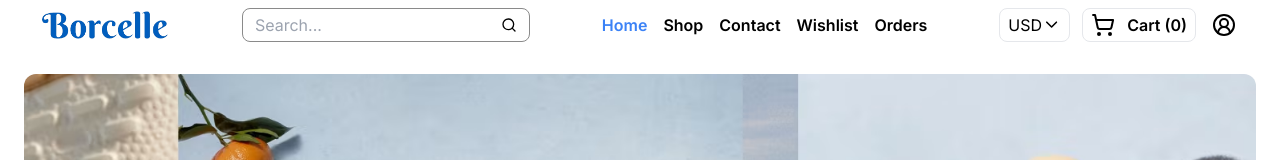
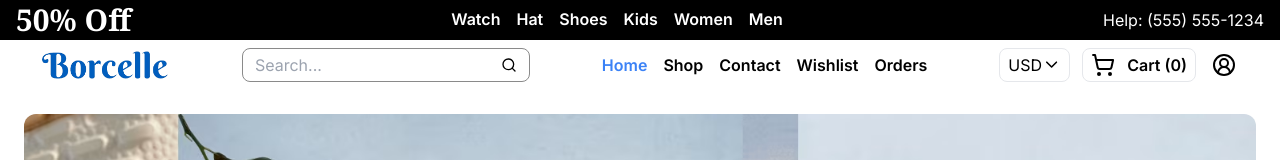
Before and after one commit to AnasAAhmed/ecom_store, a Next.js app: page / in a window 1280 px wide. Shown: the top 160 px of the page. Built offline with nearby package versions, Linux system fonts and the light colour scheme; no server answers; the database is empty.

Commit message:
adding discount %

```diff
--- a/components/Collections.tsx
+++ b/components/Collections.tsx
@@ -13,16 +13,16 @@ const Collections = async () => {
       ) : (
         <div className="flex flex-wrap items-center justify-center gap-8">
           {collections.map((collection: CollectionType) => (
-            <Link href={`/collections/${collection._id}`} key={collection._id}>
+            <Link href={`/collections/${collection._id}`} key={collection._id} className="group">
               <Image
                 key={collection._id}
                 src={collection.image}
                 alt={collection.title}
                 width={350}
                 height={200}
-                className="rounded-lg cursor-pointer"
+                className="rounded-lg cursor-pointer "
               />
-              <h1 className="text-heading3-bold text-white relative bottom-14 left-5">{collection.title}</h1>
+              <h1 className="text-heading3-bold truncate w-56 group-hover:translate-x-4 duration-300 text-white relative bottom-14 left-5">{collection.title}</h1>
             </Link>
           ))}
         </div>
--- a/components/HeartFavorite.tsx
+++ b/components/HeartFavorite.tsx
@@ -14,7 +14,7 @@ interface HeartFavoriteProps {
 
 const HeartFavorite = ({ productId, updateSignedInUser }: HeartFavoriteProps) => {
   const router = useRouter();
-  const { user,resetUser } = useWhishListUserStore();
+  const { user, resetUser } = useWhishListUserStore();
 
   const [loading, setLoading] = useState(false);
   const [isLiked, setIsLiked] = useState(false);
@@ -29,8 +29,7 @@ const HeartFavorite = ({ productId, updateSignedInUser }: HeartFavoriteProps) =>
     e.preventDefault();
     try {
       if (!user) {
-        router.push("/sign-in");
-        return;
+        return router.push("/sign-in");
       } else {
         setLoading(true);
         const res = await fetch("/api/users/wishlist", {
--- a/components/Navbar.tsx
+++ b/components/Navbar.tsx
@@ -2,7 +2,7 @@
 
 import useCart from "@/lib/hooks/useCart";
 
-import { UserButton, useUser} from "@clerk/nextjs";
+import { UserButton, useUser } from "@clerk/nextjs";
 import { CircleUserRound, Menu, Search, ShoppingCart } from "lucide-react";
 import Image from "next/image";
 import Link from "next/link";
@@ -52,7 +52,57 @@ const Navbar = () => {
   };
 
   return (
-    <div className="fixed max-md:w-full md:sticky top-0 z-10 py-2 px-10 flex gap-2 justify-between items-center bg-white max-sm:px-2">
+    <>
+      <div className=" sm:flex hidden justify-between items-center w-full bg-black h-10 py-2 px-4 text-white ">
+        <h1 className="max-md:text-heading2-bold text-heading2-bold font-serif">50% Off</h1>
+        <div className="flex justify-between gap-4">
+          <div className="flex gap-2 sm:gap-4 items-center text-base-bold max-sm:hidden">
+            <Link
+              href="/search?query=watch"
+              className={`hover:border-white  border-black border-b-2 `}
+
+            >
+              Watch
+            </Link>
+            <Link
+              href={"/search?query=hat"}
+              className={`hover:border-white  border-black border-b-2 `}
+            >
+              Hat
+            </Link>
+            <Link
+              href={"/search?query=shoes"}
+              className={`hover:border-white border-black border-b-2 `}
+
+            >
+              Shoes
+            </Link>
+            <Link
+              href={"/search?query=kids"}
+              className={`hover:border-white  border-black border-b-2 `}
+
+            >
+              Kids
+            </Link>
+            <Link
+              href={'/search?query=women'}
+              className={`hover:border-white  border-black border-b-2 `}
+
+            >
+              Women
+            </Link>
+            <Link
+              href={'/search?query=men'}
+              className={`hover:border-white  border-black border-b-2 `}
+
+            >
+              Men
+            </Link>
+          </div>
+        </div>
+        <h1>Help: (555) 555-1234</h1>
+      </div >
+      <div className="fixed max-md:w-full sm:sticky top-0 z-10 py-2 px-10 flex gap-2 justify-between items-center bg-white max-sm:px-2">
         <Link href="/">
           <Image src="/logo.png" priority alt="logo" width={130} height={100} />
         </Link>
@@ -182,6 +232,7 @@ const Navbar = () => {
           )}
         </div>
       </div>
+    </>
   );
 };
 
--- a/components/ProductCard.tsx
+++ b/components/ProductCard.tsx
@@ -33,9 +33,15 @@ const ProductCard = ({ product, updateSignedInUser }: ProductCardProps) => {
               Sold Out
             </span>
           )}
+           {product.expense &&!isSoldOut && (
+            <span className="absolute top-2 right-2 bg-red-600 text-white text-small-medium px-2 py-1 rounded-md">
+              {((product.expense - product.price) / product.expense * 100).toFixed(0)}% Off
+            </span>
+          )}
         </div>
         <div className="mt-3">
-          <p className="text-base-bold">{product.title}</p>
+          <p className="text-base-bold">{product.title} </p>
+
         </div>
         <div className="flex flex-row justify-between items-center mt-2">
           <div className="flex items-center gap-1">
--- a/components/ProductInfo.tsx
+++ b/components/ProductInfo.tsx
@@ -79,6 +79,7 @@ const ProductInfo = ({ productInfo }: { productInfo: ProductType }) => {
         <div className="max-w-[400px] sm:w-[500px] flex flex-col gap-4">
             <div className="flex justify-between items-center">
                 <p className="text-heading3-bold">{productInfo.title}</p>
+
                 <HeartFavorite productId={productInfo._id} />
             </div>
 
@@ -87,8 +88,16 @@ const ProductInfo = ({ productInfo }: { productInfo: ProductType }) => {
                 <p className="text-base-bold">{productInfo.category}</p>
             </div>
 
-            <p className="text-heading3-bold"><span className="text-small-medium">{currency}</span> {price.toFixed()}</p>
-            {productInfo.expense && <p className="text-small-medium line-through text-red-1">{expense.toFixed()}</p>
+            <p className="text-heading4-bold">
+                <span className="text-small-medium mr-1">
+                    {currency}
+                </span>
+                {price.toFixed()}
+                <span className="bg-red-600 ml-3 text-white text-[17px] px-2 py-1 rounded-md">
+                    {((productInfo.expense - productInfo.price) / productInfo.expense * 100).toFixed(0)}% Off
+                </span>
+            </p>
+            {productInfo.expense && <p className="text-small-medium line-through text-red-1">{currency} {expense.toFixed()}</p>
             } <div className="flex items-center justify-between">
                 <div className="flex gap-2">
                     <StarRatings rating={productInfo.ratings} />
--- a/lib/actions/actions.ts
+++ b/lib/actions/actions.ts
@@ -9,7 +9,6 @@ import User from "../models/User"
 
 export async function getCollections() {
   try {
-    await connectToDB()
 
     const collections = await Collection.find().sort({ createdAt: "desc" }).select("image title")
 
```
Lines whose indentation alone changed are shown as unchanged.
